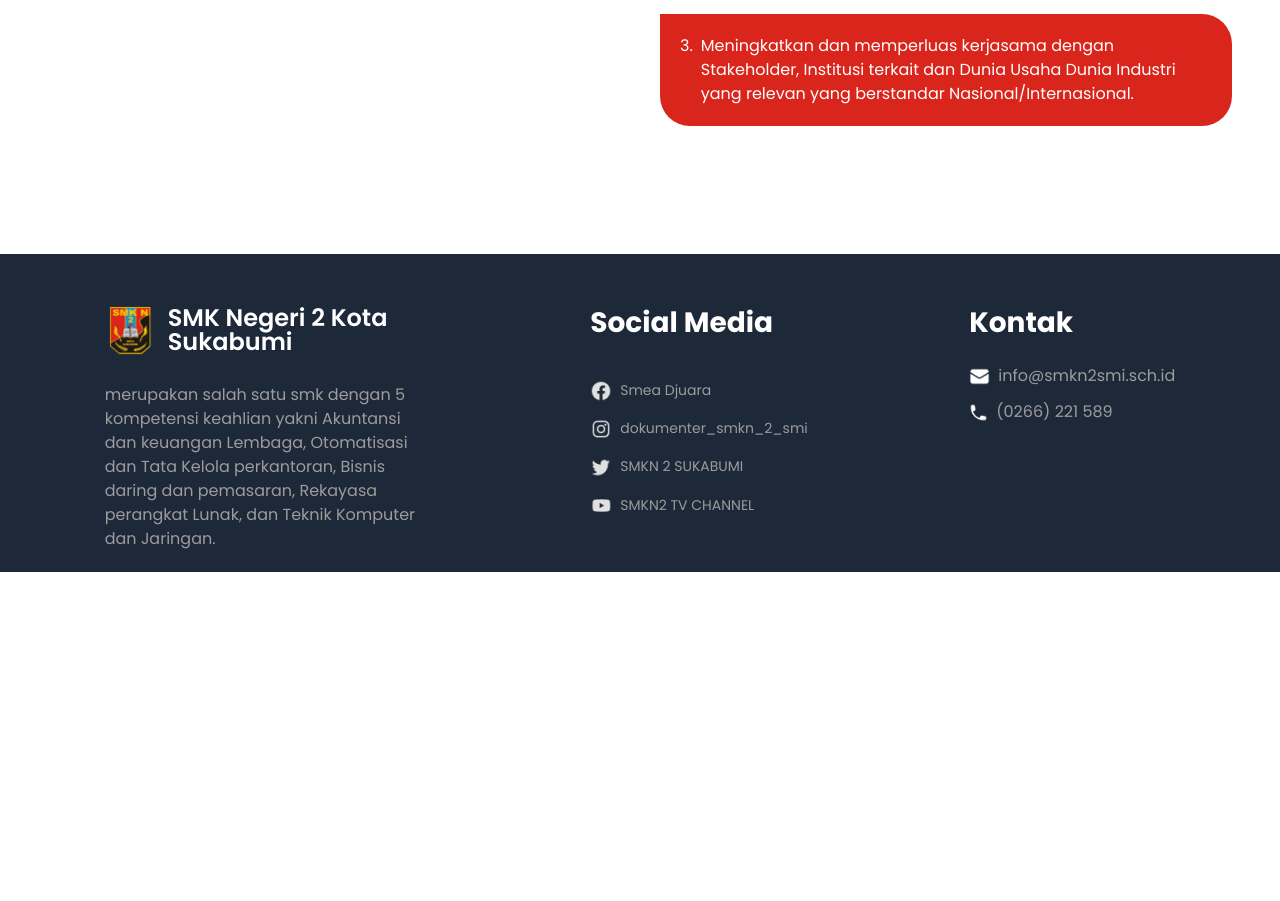
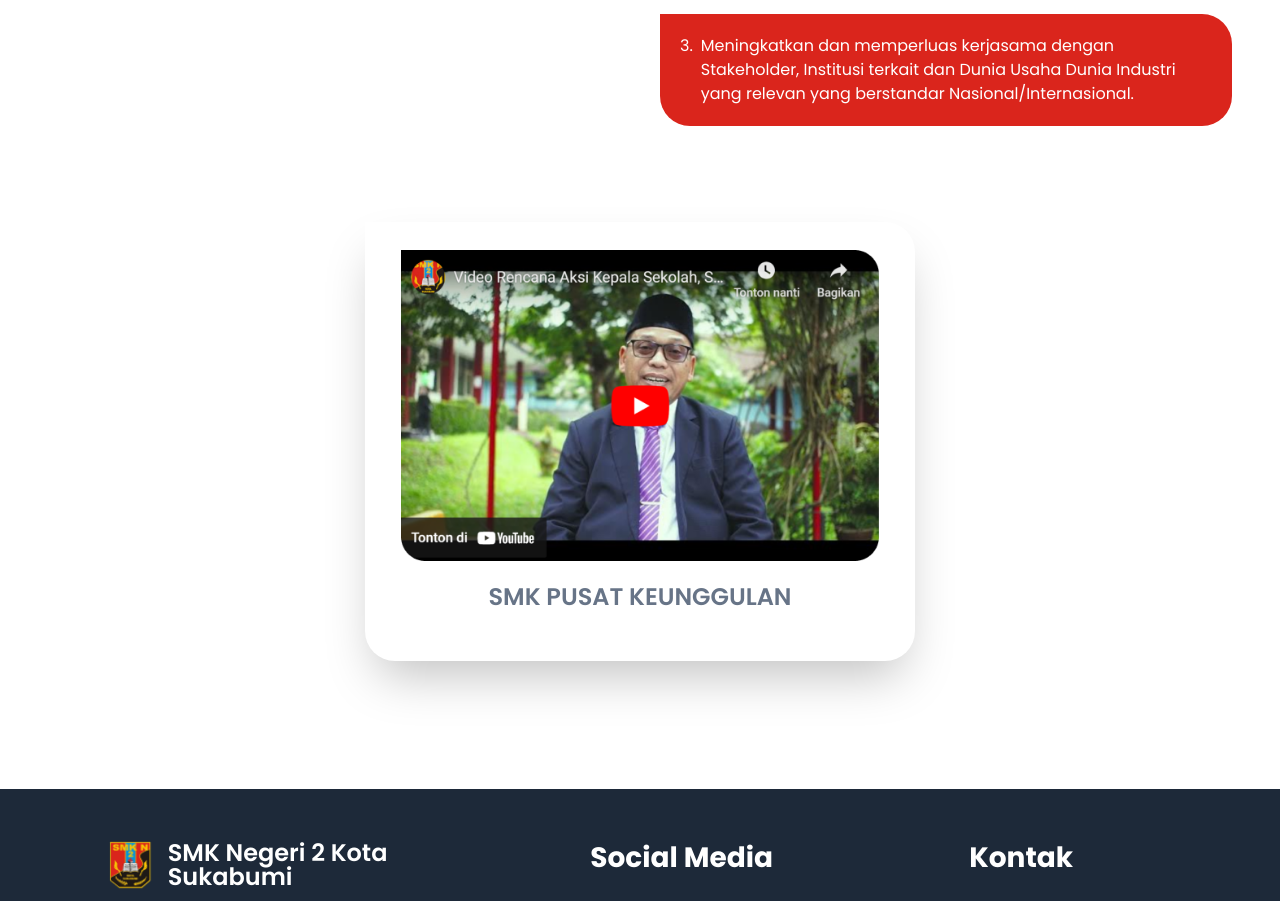
Before and after one commit to Fazrilutama/web-smkn-2-sukabumi, a Next.js app: page /TentangSekolah in a window 1280 px wide. Shown: the part 1560-2461 px from the top of the page. Before the commit the page ends 2132 px from the top, so only its background shows below. Built offline with nearby package versions, Linux system fonts and the light colour scheme.

Commit message:
yt link video

```diff
--- /dev/null
+++ b/components/Movie.js
@@ -0,0 +1,12 @@
+import React from 'react'
+
+export default function Movie() {
+  return (
+    <div className='mx-4 flex justify-center'>
+        <div className='px-5 md:px-7 lg:px-9 py-5 lg:py-7 shadow-2xl mt-24 rounded-b-[30px] rounded-tr-[30px] md:w-[400px] lg:w-[550px] '>
+            <img src='/images/movie/Movie.png' alt='' className='w-full' />
+            <p className='text-center font-semibold text-2xl py-5 text-[#677487]'>SMK PUSAT KEUNGGULAN</p>
+        </div>
+    </div>
+  )
+}
--- a/pages/TentangSekolah/index.js
+++ b/pages/TentangSekolah/index.js
@@ -1,5 +1,6 @@
 import Footer from '@/components/Footer'
 import Header from '@/components/Header'
+import Movie from '@/components/Movie'
 import Navbar from '@/components/Navbar'
 import React from 'react'
 import Head from 'next/head'
@@ -15,6 +16,7 @@ export default function TentangSekolah() {
       </Head>
         <Navbar />
         <Header />
+        <Movie />
         <Footer />
     </div>
   )
```
Also changed, not shown: public/images/movie/Movie.png (added).
